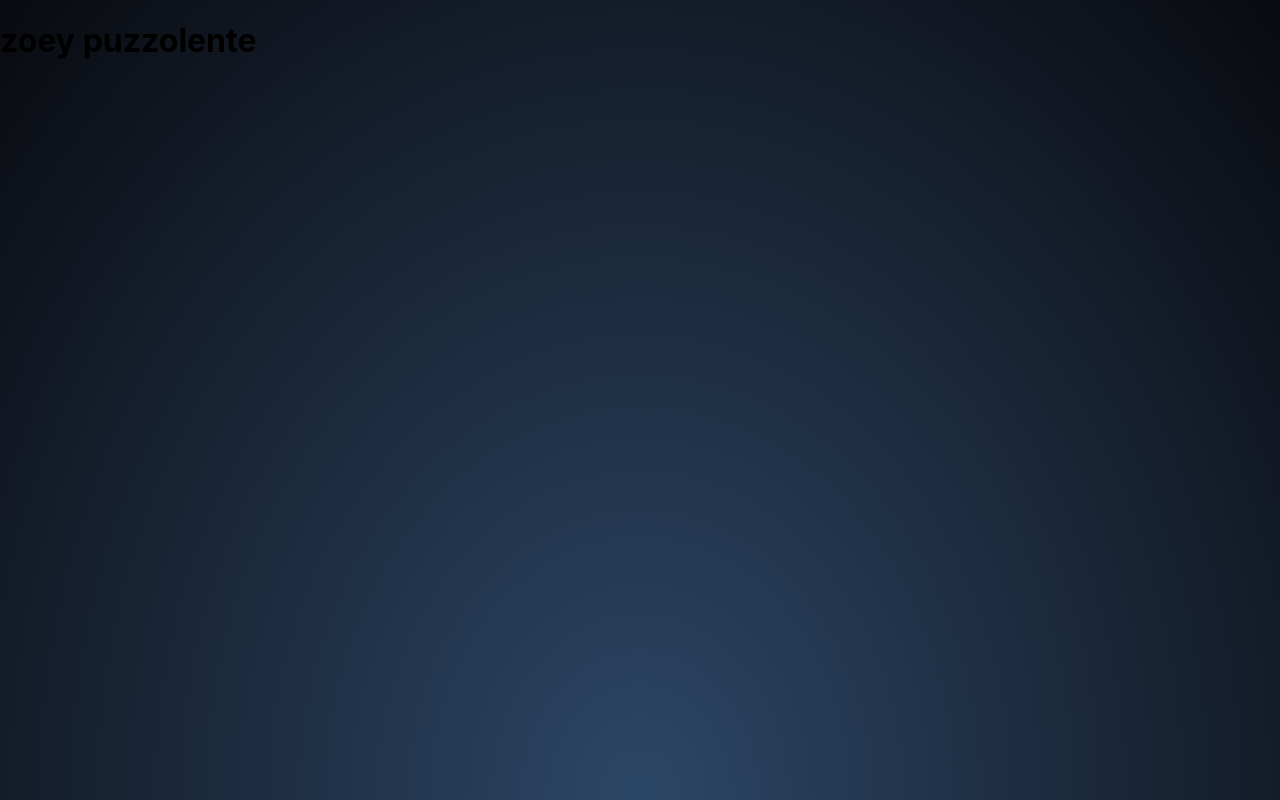
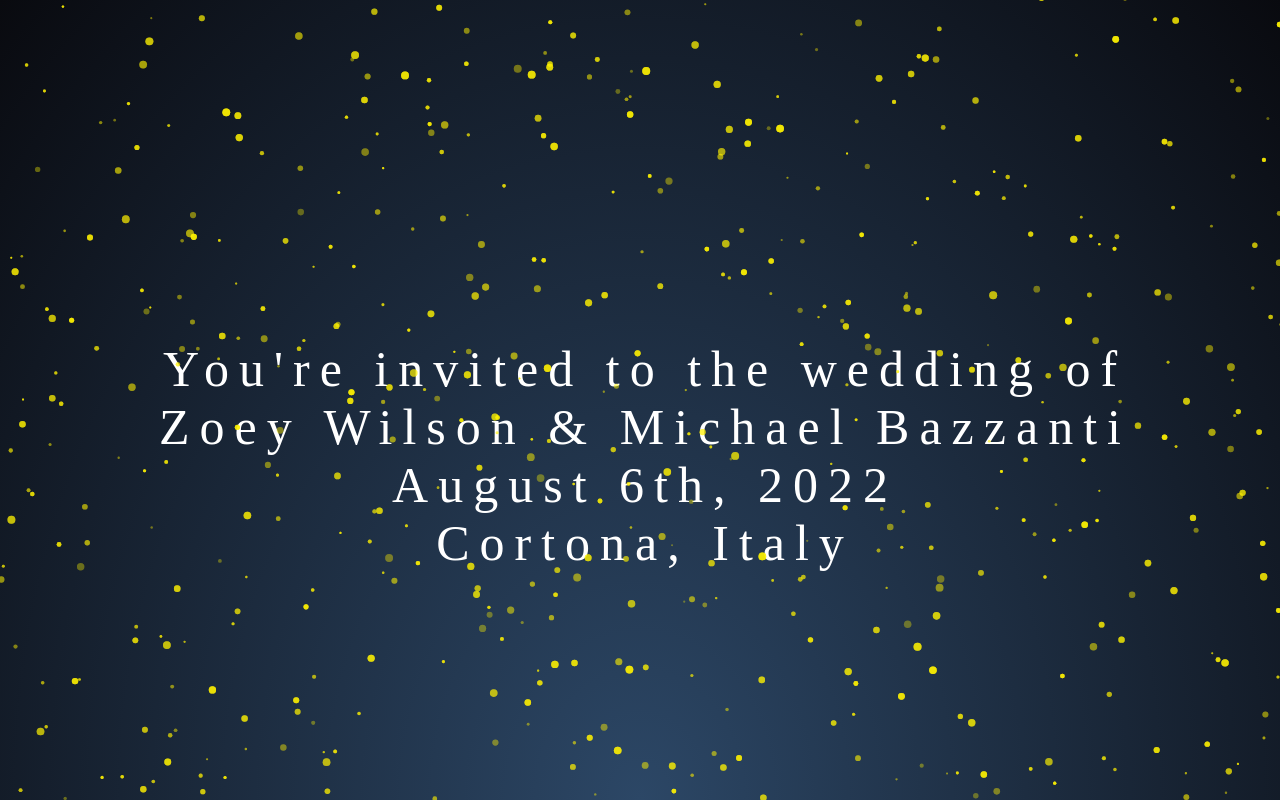
Before and after one commit to Bazzanti/MySite, a Next.js app: page /wedding in a window 1280 px wide. Built offline with nearby package versions, Linux system fonts and the light colour scheme.

Commit message:
wedding page - stars

```diff
--- a/pages/wedding.js
+++ b/pages/wedding.js
@@ -1,9 +1,12 @@
 import Head from 'next/head'
+import Particles from 'react-tsparticles'
 import styles from '../styles/wedding.module.scss'
 
 export default function Wedding() {
 
+
     return (
+
         <div className={styles.container}>
             <Head>
                 <title>Wedding</title>
@@ -11,7 +14,96 @@ export default function Wedding() {
                 <link rel="icon" href="/favicon.ico" />
             </Head>
 
-            <h1>zoey puzzolente</h1>
+
+            <div className={styles.title}>
+                {/* guarda la mail con save the date */}
+                <span>
+                You're invited to the wedding of
+
+                </span>
+                <br></br>
+
+                <span>
+                    Zoey Wilson &amp; Michael Bazzanti
+                </span>
+                <br></br>
+                <span>
+                    August 6th, 2022
+                </span>
+                <br></br>
+                <span>
+                    Cortona, Italy
+                </span>
+
+            </div>
+
+            <Particles
+                options={{
+                    fullScreen: {
+                        enable: true,
+                        zIndex: 1
+                      },
+                                    fpsLimit: 60,
+                interactivity: {
+                    detectsOn: "canvas",
+                    events: {
+                    onClick: { enable: true, mode: "repulse" },
+                    onHover: {
+                        enable: true,
+                        mode: "bubble",
+                        parallax: { enable: false, force: 2, smooth: 10 }
+                    },
+                    resize: true
+                    },
+                    modes: {
+                    bubble: {
+                        distance: 400,
+                        duration: 0.3,
+                        opacity: 1,
+                        size: 3,
+                        speed: 1
+                    },
+                    grab: { distance: 400, line_linked: { opacity: 0.5 } },
+                    push: { particles_nb: 4 },
+                    remove: { particles_nb: 2 },
+                    repulse: { distance: 200, duration: 0.4 }
+                    }
+                },
+                particles: {
+                    color: { value: "#fff200" },
+                    links: {
+                    color: "#fff200",
+                    distance: 500,
+                    enable: false,
+                    opacity: 0.4,
+                    width: 2
+                    },
+                    move: {
+                    attract: { enable: false, rotateX: 600, rotateY: 1200 },
+                    direction: "none",
+                    enable: true,
+                    outMode: "out",
+                    random: false,
+                    size: true,
+                    speed: 0.1,
+                    straight: false
+                    },
+                    number: { density: { enable: true, area: 800 }, value: 400 },
+                    opacity: {
+                    random: true,
+                    value: 0.5
+                    },
+                    shape: {
+                    type: "circle"
+                    },
+                    size: {
+                    random: true,
+                    value: 4
+                    }
+                },
+                detectRetina: true
+                }}
+            />
         </div>
     )
 }
--- a/styles/wedding.module.scss
+++ b/styles/wedding.module.scss
@@ -3,3 +3,18 @@
     background: radial-gradient(ellipse at bottom, #2c4766 0%, #090a0f 100%);
     overflow: hidden;
   }
+
+  .title {
+    position: absolute;
+    top: 50%;
+    left: 0;
+    right: 0;
+    color: #FFF;
+    text-align: center;
+    font-family: Florence;
+    font-weight: 300;
+    font-size: 50px;
+    letter-spacing: 10px;
+    margin-top: -60px;
+    padding-left: 10px;
+  }
```
